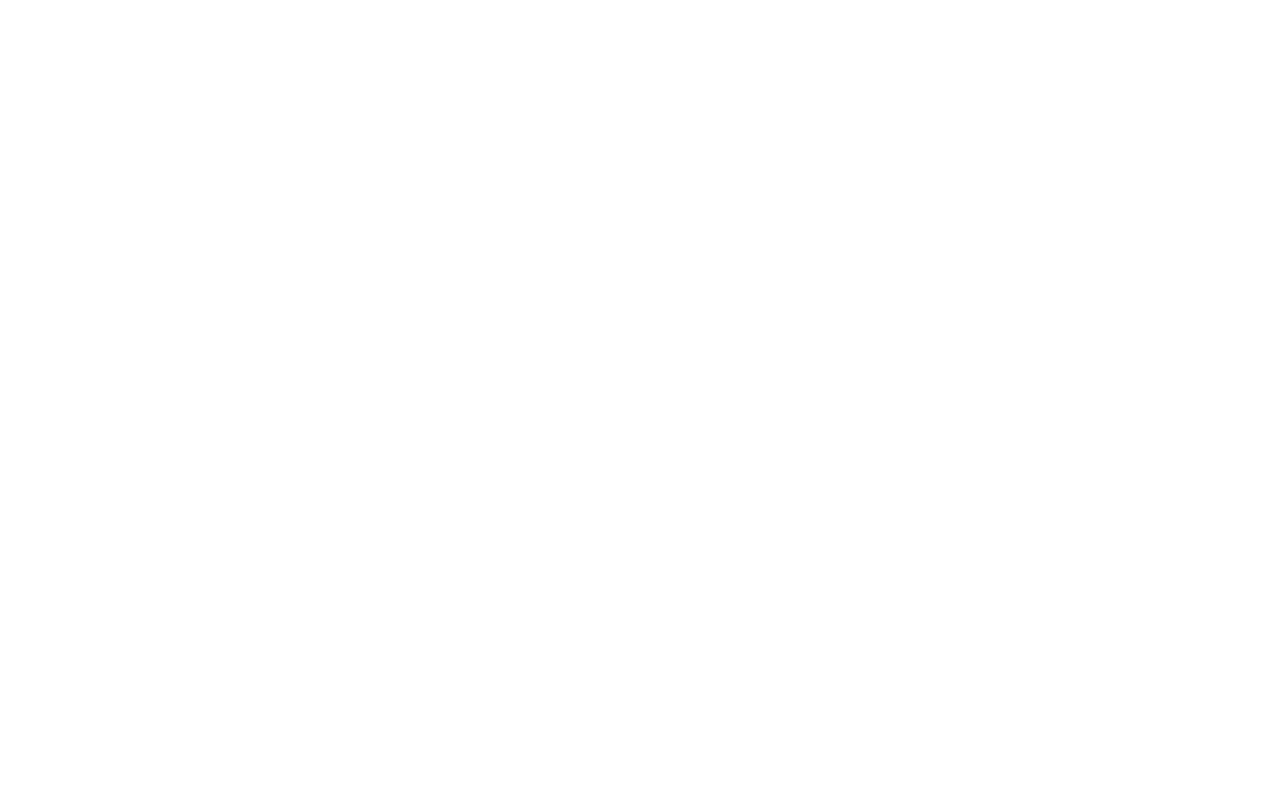
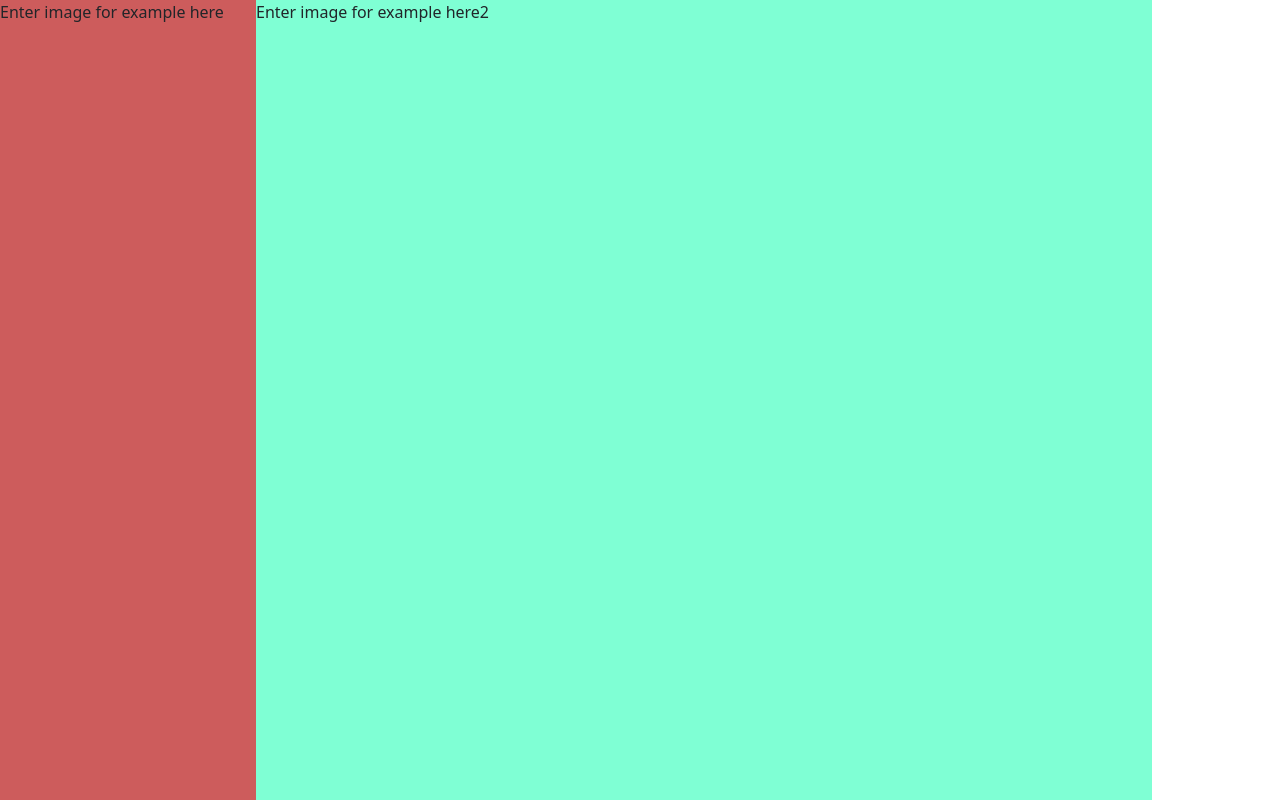
Before and after one commit to talgalm/Beautiful-Images-Project, a React (Create React App) app in the folder Frontend/beautiful-images-frontend/: page /finish in a window 1280 px wide. Before the commit this address had no page. Built offline with nearby package versions, Linux system fonts and the light colour scheme.

Commit message:
finish flow of program (aka just pages and moving between them)

```diff
--- a/Frontend/beautiful-images-frontend/src/index.js
+++ b/Frontend/beautiful-images-frontend/src/index.js
@@ -12,6 +12,8 @@
 import { I18nextProvider } from 'react-i18next';
 import i18n from './i18n';
 import 'bootstrap/dist/css/bootstrap.min.css';
+import InstructionsPage from './pages/InstructionsPage/InstructionsPage';
+import FinishPage from './pages/FinishPage/FinishPage';
 
 const root = ReactDOM.createRoot(document.getElementById('root'));
 root.render(
@@ -24,6 +26,8 @@
       <Route path="/images" element={<ImagesPage/>} />
       <Route path="/rating" element={<RatingPage/>} />
       <Route path="/admin" element={<AdminPage/>} />
+      <Route path="/instructions" element={<InstructionsPage/>} />
+      <Route path="/finish" element={<FinishPage/>} />
     </Routes>
   </Router>
   </I18nextProvider>
--- a/Frontend/beautiful-images-frontend/src/locales/en.json
+++ b/Frontend/beautiful-images-frontend/src/locales/en.json
@@ -25,5 +25,9 @@
     "checkToAgree" : "It is not possible to continue without consent to participate in the project",
     "enterNickname" : "Enter nickname",
     "enterGender" : "Enter gender",
-    "enterCountry" : "Enter country"
+    "enterCountry" : "Enter country",
+    "doneEvaluate" : "Done Evaluate",
+    "subimtRateModalText" : "Very nice, you have finished evaluating {{imagesNumber}} images. Information and you want to see more photos, please select <b>\"Show more images\"</b>. To finish evaluating the photos and exit the system, please select <b>\"Finish\"</b>",
+    "displayMoreImages" : "Display more images",
+    "Finish":"Finish"
 }
--- a/Frontend/beautiful-images-frontend/src/locales/he.json
+++ b/Frontend/beautiful-images-frontend/src/locales/he.json
@@ -25,6 +25,9 @@
     "checkToAgree" : "לא ניתן להמשיך ללא הסכמה להשתתף בפרוייקט",
     "enterNickname" : "הכנס/י כינוי",
     "enterGender" : "הכנס/י מין",
-    "enterCountry" : "הכנס/י מדינה"
+    "enterCountry" : "הכנס/י מדינה",
+    "doneEvaluate" : "סיימתי להעריך",
+    "displayMoreImages" : "הצג תמונות נוספות",
+    "Finish":"סיום"
 
 }
--- /dev/null
+++ b/Frontend/beautiful-images-frontend/src/pages/FinishPage/FinishPage.jsx
@@ -0,0 +1,21 @@
+import './finishPage.css'
+import { useTranslation , Trans} from 'react-i18next';
+import { useState } from 'react';
+import { useNavigate } from "react-router-dom";
+
+export default function FinishPage(){
+    const { t , i18n} = useTranslation();
+    const isRtl = ['he'].includes(i18n.language);
+    const navigate = useNavigate();
+
+    return (
+        <div className='finish-div'>
+            <div className='images-example-div'>
+                Enter image for example here
+            </div>
+            <div className='thank-you-div' style={{ textAlign: isRtl ? 'right' : 'left' }}>
+                Enter image for example here2
+            </div>
+        </div>
+    );
+}
--- /dev/null
+++ b/Frontend/beautiful-images-frontend/src/pages/FinishPage/finishPage.css
@@ -0,0 +1,14 @@
+.finish-div{
+    width: 100%;
+    height: 100vh;
+    display: flex;
+    flex-direction: row;
+}
+.thank-you-div{
+    background-color: aquamarine;
+    width: 70%;
+    height: 100vh;
+    gap: 10px;
+    display: flex;
+    flex-direction: column;
+}
--- a/Frontend/beautiful-images-frontend/src/pages/HomePage.js
+++ b/Frontend/beautiful-images-frontend/src/pages/HomePage.js
@@ -69,10 +69,10 @@
       if (true){
         if (true){
           localStorage.setItem('username',username)
-          navigate("/rating")
+          navigate("/instructions")
         }
         else{
-          navigate("/landing")
+
         }
       }
       else{
--- /dev/null
+++ b/Frontend/beautiful-images-frontend/src/pages/InstructionsPage/InstructionsPage.jsx
@@ -0,0 +1,19 @@
+import LanguageSwitcher from "../../components/LanguageSwitcher";
+import { useNavigate } from "react-router-dom";
+
+export default function InstructionsPage (){
+    const navigate = useNavigate();
+
+    function handleGoToRating(){
+        navigate("/rating")
+    }
+    return (
+        <div>
+            <LanguageSwitcher/>
+            <div className="guidelines-div">
+                Here will be Guidelines!
+                <button onClick={handleGoToRating}>Continue to rate !</button>
+            </div>
+        </div>
+    );
+}
--- a/Frontend/beautiful-images-frontend/src/pages/RatingPage.js
+++ b/Frontend/beautiful-images-frontend/src/pages/RatingPage.js
@@ -6,6 +6,7 @@
 import Basket from './Baskets/Basket';
 import { handleFetchImages, handleFetchSingleImage } from '../services/userService';
 import { handleRateImage } from '../services/ratingService';
+import { useNavigate } from "react-router-dom";
 
 
 const RatingPage = () => {
@@ -13,11 +14,17 @@
 
   const [images, setImages] = useState([]);
   const [showModal, setShowModal] = useState(false);
+  const [showFinishModal, setShowFinishModal] = useState(false);
   const [selectedImage, setSelectedImage] = useState(null);
+  const [initialNumberOfImages, setInitialNumberOfImages] = useState(null);
+  const navigate = useNavigate();
 
   const fetchImages = () => {
     handleFetchImages()
-    .then(data => { setImages(data)})
+    .then(data => {
+      setImages(data)
+      setInitialNumberOfImages(data.length)
+    })
     .catch((error) => {
       console.error('Error:', error);
     });
@@ -65,11 +72,26 @@
     setShowModal(true);
   }
 
+  function handleFinish(){
+    navigate("/finish")
+  }
+
   const closeModal = () => {
     setShowModal(false);
   }
 
+  function openFinishModal(image){
+
+    setShowFinishModal(true);
+  }
+
+  const closeFinishModal = () => {
+    setShowFinishModal(false);
+  }
+
+
   return (
+    <div className='all-rating-page-div'>
     <div className="rating-page-div">
       <div className='image-display-div'>
         <div className='images-dashboard' onDrop={(e)=>handleOnDrop(e)} onDragOver={(e)=>handleOnDragOver(e)}>
@@ -107,6 +129,19 @@
       </div>
 
     </div>
+    <button className='button-53' onClick={openFinishModal}>{t('doneEvaluate')}</button>
+    <Modal show={showFinishModal} onHide={closeFinishModal} size="l" >
+        <Modal.Header closeButton>
+        </Modal.Header>
+        <Modal.Body>
+        <div dangerouslySetInnerHTML={{ __html: t('subimtRateModalText', { imagesNumber: initialNumberOfImages - images.length }) }} />
+        <div className='buttons-in-modal'>
+          <button className='button-53'>{t('displayMoreImages')}</button>
+          <button className='button-53' onClick={handleFinish}>{t('Finish')}</button>
+        </div>
+      </Modal.Body>
+      </Modal>
+    </div>
   );
 };
 
--- a/Frontend/beautiful-images-frontend/src/pages/ratingPage.css
+++ b/Frontend/beautiful-images-frontend/src/pages/ratingPage.css
@@ -1,3 +1,9 @@
+.all-rating-page-div{
+    display: flex;
+    justify-content: center;
+    align-items: center;
+    flex-direction: column;
+
     .rating-page-div {
         display: flex;
         flex-direction: row;
@@ -39,3 +45,11 @@
             background-color: cadetblue;
         }
     }
+}
+
+.buttons-in-modal{
+    display: flex;
+    flex-direction: row;
+    justify-content:space-around;
+    align-items: center;
+}
```
Also changed, not shown: Frontend/beautiful-images-frontend/src/pages/homePage.css (+0 -10 lines), Frontend/beautiful-images-frontend/src/pages/InstructionsPage/instructionsPage.css (added). Lines whose indentation alone changed are shown as unchanged.
